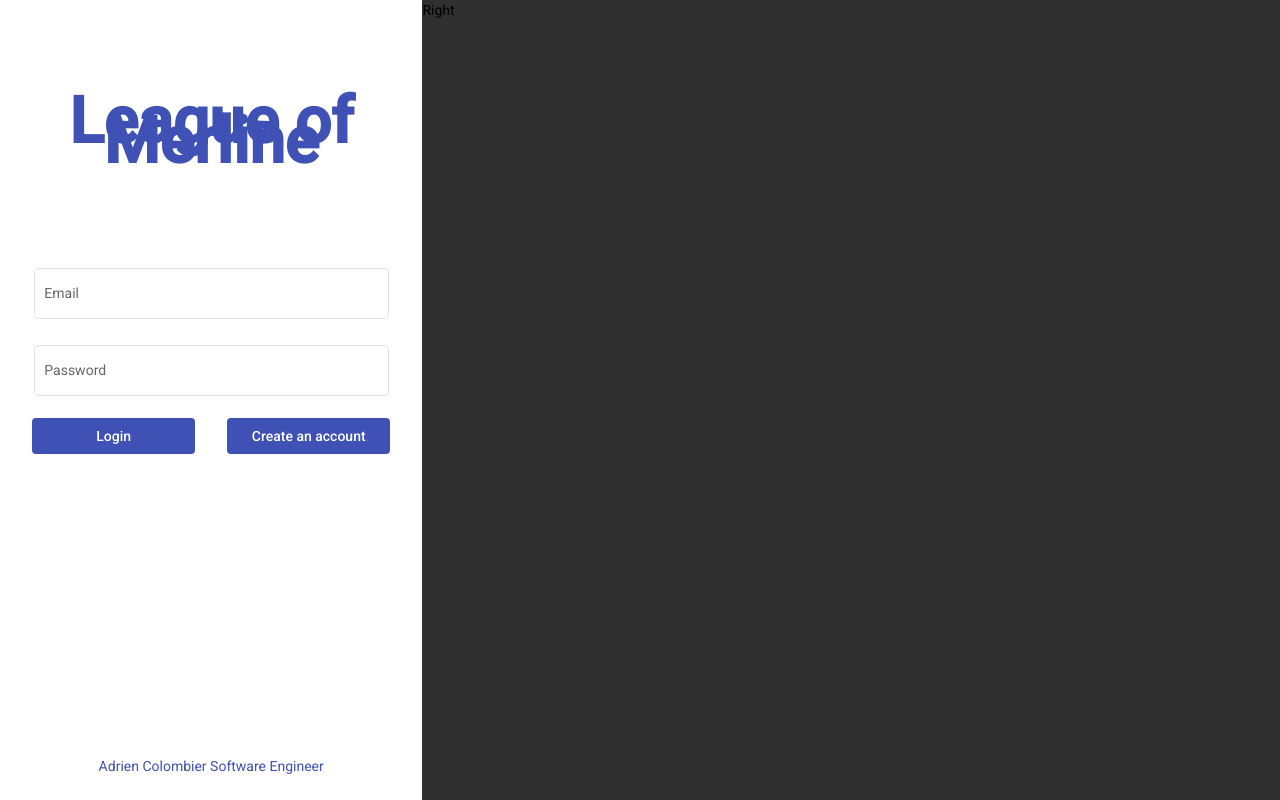
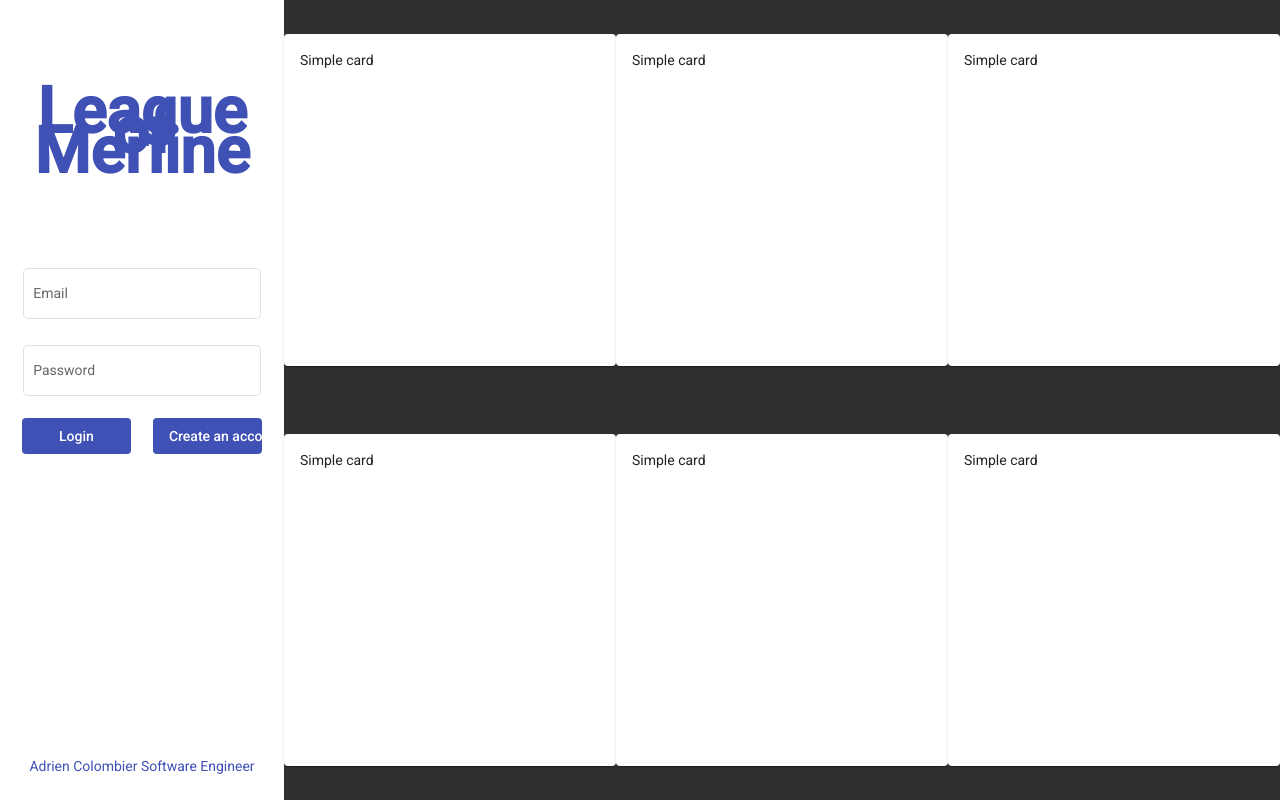
Before and after one commit to PixDay/League-of-Merline, an Angular app in the folder Web/: page /sign-in in a window 1280 px wide. Built offline with nearby package versions, Linux system fonts and the light colour scheme.

Commit message:
[MODIFY] - Edit Right part of sign-in page, import card and icon component

```diff
--- a/Web/src/app/app.module.ts
+++ b/Web/src/app/app.module.ts
@@ -10,6 +10,8 @@ import { BrowserAnimationsModule } from '@angular/platform-browser/animations';
 import { MatButtonModule } from '@angular/material/button';
 import { MatInputModule } from '@angular/material/input';
 import { MatFormFieldModule } from '@angular/material/form-field';
+import { MatCardModule } from '@angular/material/card';
+import { MatIconModule } from '@angular/material/icon';
 
 /* PERSONAL COMPONENT */
 import { HomeComponent } from './components/home/home.component';
@@ -30,7 +32,9 @@ import { SignUpComponent } from './components/sign-up/sign-up.component';
     BrowserAnimationsModule,
     MatButtonModule,
     MatInputModule,
-    MatFormFieldModule
+    MatFormFieldModule,
+    MatCardModule,
+    MatIconModule
   ],
   providers: [],
   bootstrap: [AppComponent]
--- a/Web/src/app/components/sign-in/sign-in.component.css
+++ b/Web/src/app/components/sign-in/sign-in.component.css
@@ -48,3 +48,12 @@
 
 .left-bottom {
 }
+
+mat-card {
+  width: 300px;
+  height: 300px;
+}
+
+mat-card:hover {
+  height: 350px;
+}
--- a/Web/src/app/components/sign-in/sign-in.component.html
+++ b/Web/src/app/components/sign-in/sign-in.component.html
@@ -1,4 +1,4 @@
-<div fxLayout="row" fxLayoutAlign="start center" class="full-space">
+<div class="full-space" fxLayout="row" fxLayoutAlign="start center" >
   <div class="sign-in-left" fxFlex="33">
     <div class="left-title"  fxLayout="column" fxLayoutAlign="center center" >League of Merline</div>
     <div class="left-half" fxLayout="column" fxLayoutAlign="space-between center" >
@@ -19,5 +19,16 @@
       <div class="left-bottom">Adrien Colombier Software Engineer</div>
     </div>
   </div>
-  <div class="sign-in-right">Right</div>
+  <div class="sign-in-right" fxLayout="column" fxLayoutAlign="space-around center">
+    <div class="full-space" fxLayout="row" fxLayoutAlign="space-around center" >
+      <mat-card>Simple card</mat-card>
+      <mat-card>Simple card</mat-card>
+      <mat-card>Simple card</mat-card>
+    </div>
+    <div class="full-space" fxLayout="row" fxLayoutAlign="space-around center" >
+      <mat-card>Simple card</mat-card>
+      <mat-card>Simple card</mat-card>
+      <mat-card>Simple card</mat-card>
+    </div>
+  </div>
 </div>
```
